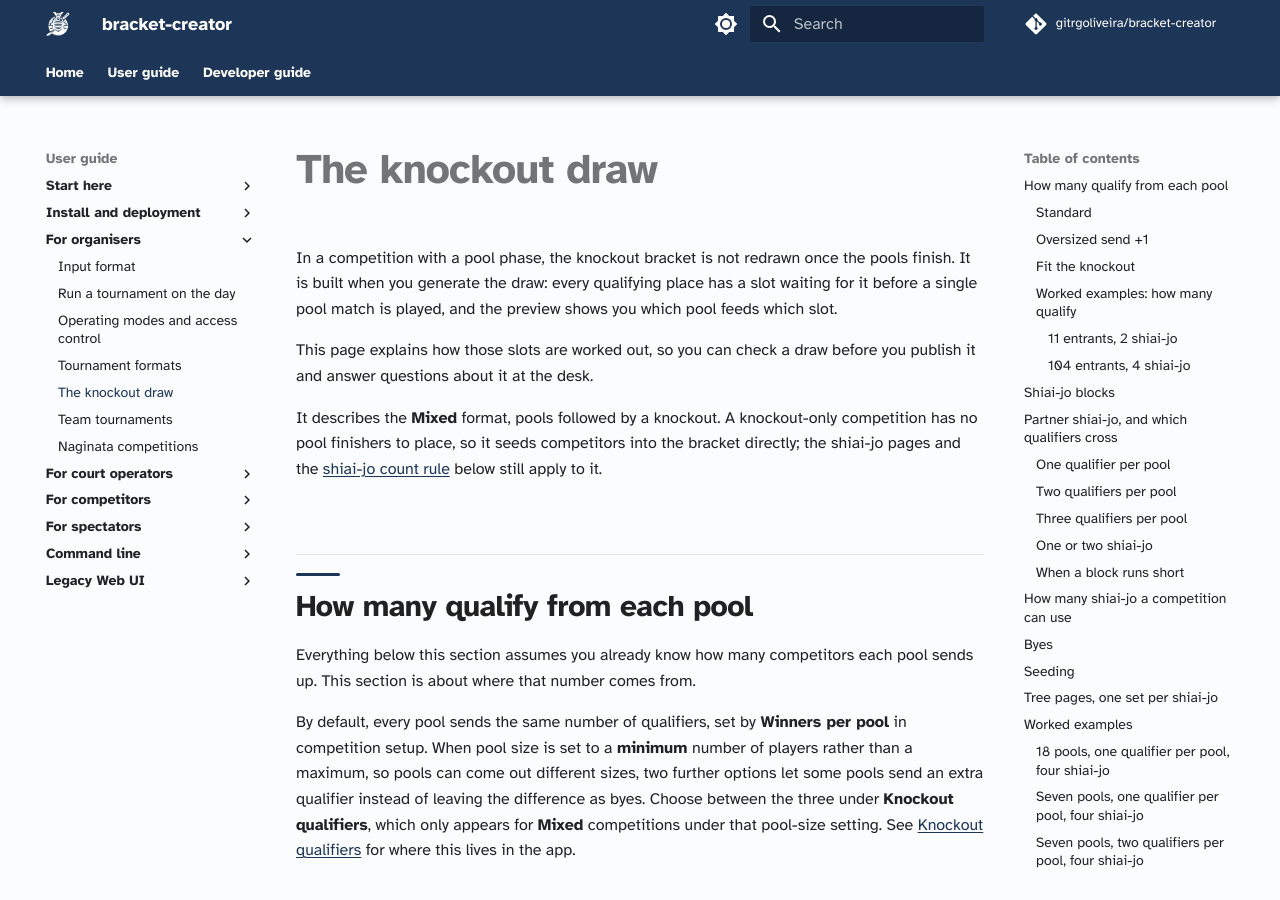
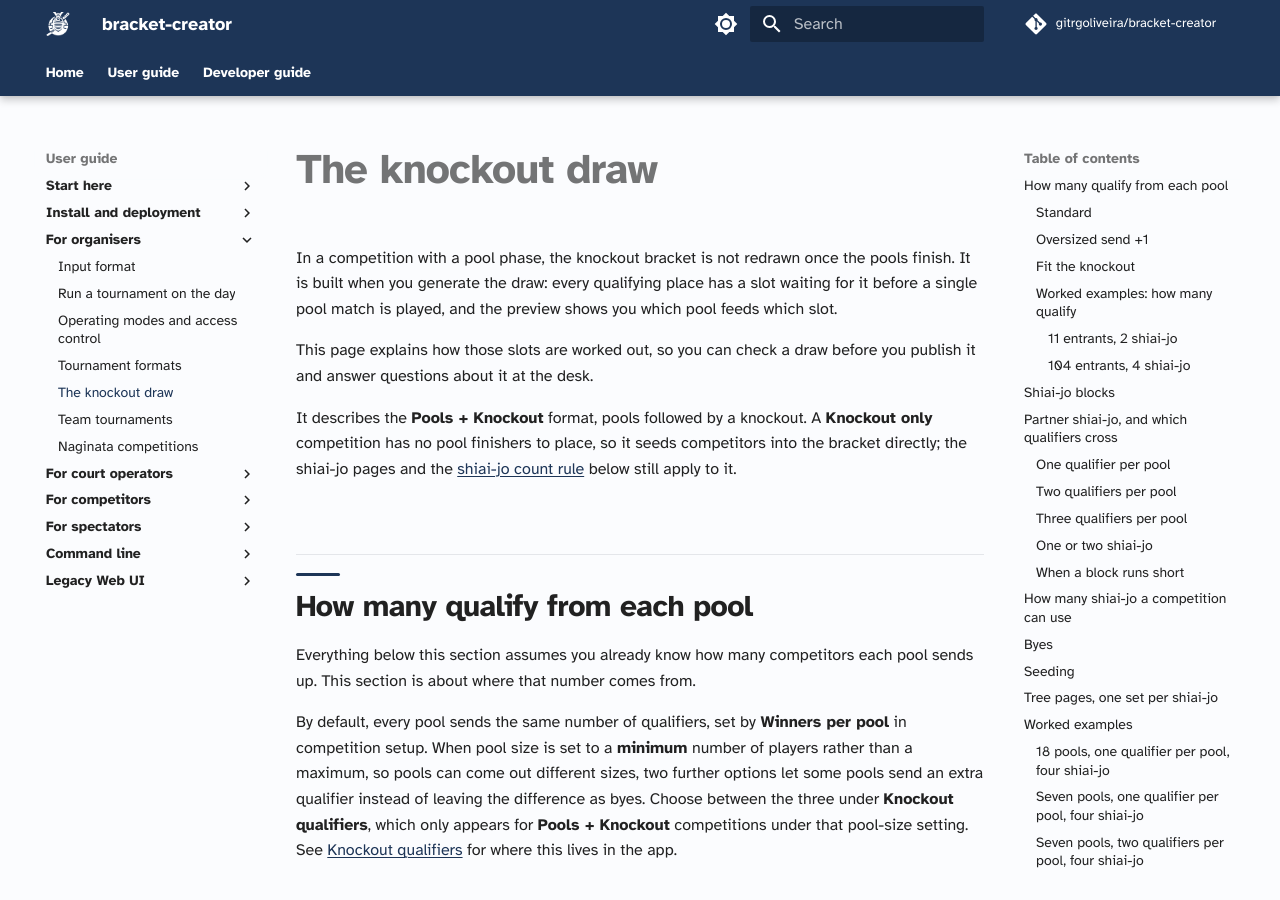
Before and after one commit to gitrgoliveira/bracket-creator, an MkDocs documentation site: the page built from docs/user-guide/organisers/knockout-draw.md, in a window 1280 px wide and 900 px high. Built offline with MkDocs 1.6.1 and Material for MkDocs 9.7.7, drawn with Linux system fonts in a browser that asks for light colours; comment, search, counter and statistics services are not loaded.

Commit message:
docs(bc-symm): findings from a docs review of this branch's pages
The section this PR added named settings that do not exist. It said a format
change "drops the pool size and the number of qualifiers".
normalizeConfigForFormat clears THREE settings, and their labels are
Players per pool, Winners per pool and Knockout qualifiers. "The number of
qualifiers" matches no control and sits ambiguously between the last two,
which are different settings. The same file names all three correctly
thirty-eight lines later. An organiser weighing a format switch was
under-counting what it costs and could not find one of the three.

It also told the reader to "clear the participant list first" and then
dropped it: that was the only occurrence of the instruction in the doc set,
and nothing said how. It now names the paste box and Apply changes, and
links the section that documents them. Verified first that an empty roster
is a supported state and that Apply changes is not gated on emptiness, so
the instruction is true and not merely plausible.

The format had five names across the doc set: **Mixed**, mixed, **Mixed
format**, Pools competitions, and a pools competition. The control reads
Pools + Knockout, which appeared in only two files. A reader could not tell
whether Mixed and Pools + Knockout were one format or two. All six sites now
use the label, which reaches knockout-draw.md and team-tournaments.md;
neither was otherwise part of this branch, and leaving either would have
left the set half-converted.

Smaller: first-tournament.md pointed at "the number of shiai-jo you entered
above", which resolves to nothing for anyone deep-linking to step 2; it now
links the step by name. The pending-clears paragraph opened and closed on
the same fact, so the closing sentence is gone. The screenshot carried a
browser scrollbar, cropped out on recapture.

Three of these were text this PR introduced. docs/build passes; check_links
reports 37 pages and 2224 links and anchors resolving, which covers the two
new anchors.

Co-Authored-By: Claude Opus 5 <noreply@anthropic.com>

```diff
--- a/docs/user-guide/organisers/knockout-draw.md
+++ b/docs/user-guide/organisers/knockout-draw.md
@@ -4,13 +4,13 @@ In a competition with a pool phase, the knockout bracket is not redrawn once the
 
 This page explains how those slots are worked out, so you can check a draw before you publish it and answer questions about it at the desk.
 
-It describes the **Mixed** format, pools followed by a knockout. A knockout-only competition has no pool finishers to place, so it seeds competitors into the bracket directly; the shiai-jo pages and the [shiai-jo count rule](#how-many-shiai-jo-a-competition-can-use) below still apply to it.
+It describes the **Pools + Knockout** format, pools followed by a knockout. A **Knockout only** competition has no pool finishers to place, so it seeds competitors into the bracket directly; the shiai-jo pages and the [shiai-jo count rule](#how-many-shiai-jo-a-competition-can-use) below still apply to it.
 
 ## How many qualify from each pool
 
 Everything below this section assumes you already know how many competitors each pool sends up. This section is about where that number comes from.
 
-By default, every pool sends the same number of qualifiers, set by **Winners per pool** in competition setup. When pool size is set to a **minimum** number of players rather than a maximum, so pools can come out different sizes, two further options let some pools send an extra qualifier instead of leaving the difference as byes. Choose between the three under **Knockout qualifiers**, which only appears for **Mixed** competitions under that pool-size setting. See [Knockout qualifiers](run-tournament.md#knockout-qualifiers) for where this lives in the app.
+By default, every pool sends the same number of qualifiers, set by **Winners per pool** in competition setup. When pool size is set to a **minimum** number of players rather than a maximum, so pools can come out different sizes, two further options let some pools send an extra qualifier instead of leaving the difference as byes. Choose between the three under **Knockout qualifiers**, which only appears for **Pools + Knockout** competitions under that pool-size setting. See [Knockout qualifiers](run-tournament.md#knockout-qualifiers) for where this lives in the app.
 
 ### Standard
 
```
Also changed, not shown: docs/user-guide/organisers/run-tournament.md (+11 -9 lines), docs/user-guide/organisers/team-tournaments.md (+1 -1 lines), docs/user-guide/start-here/first-tournament.md (+1 -1 lines), docs/screenshots/mobile-create-competition.png.
